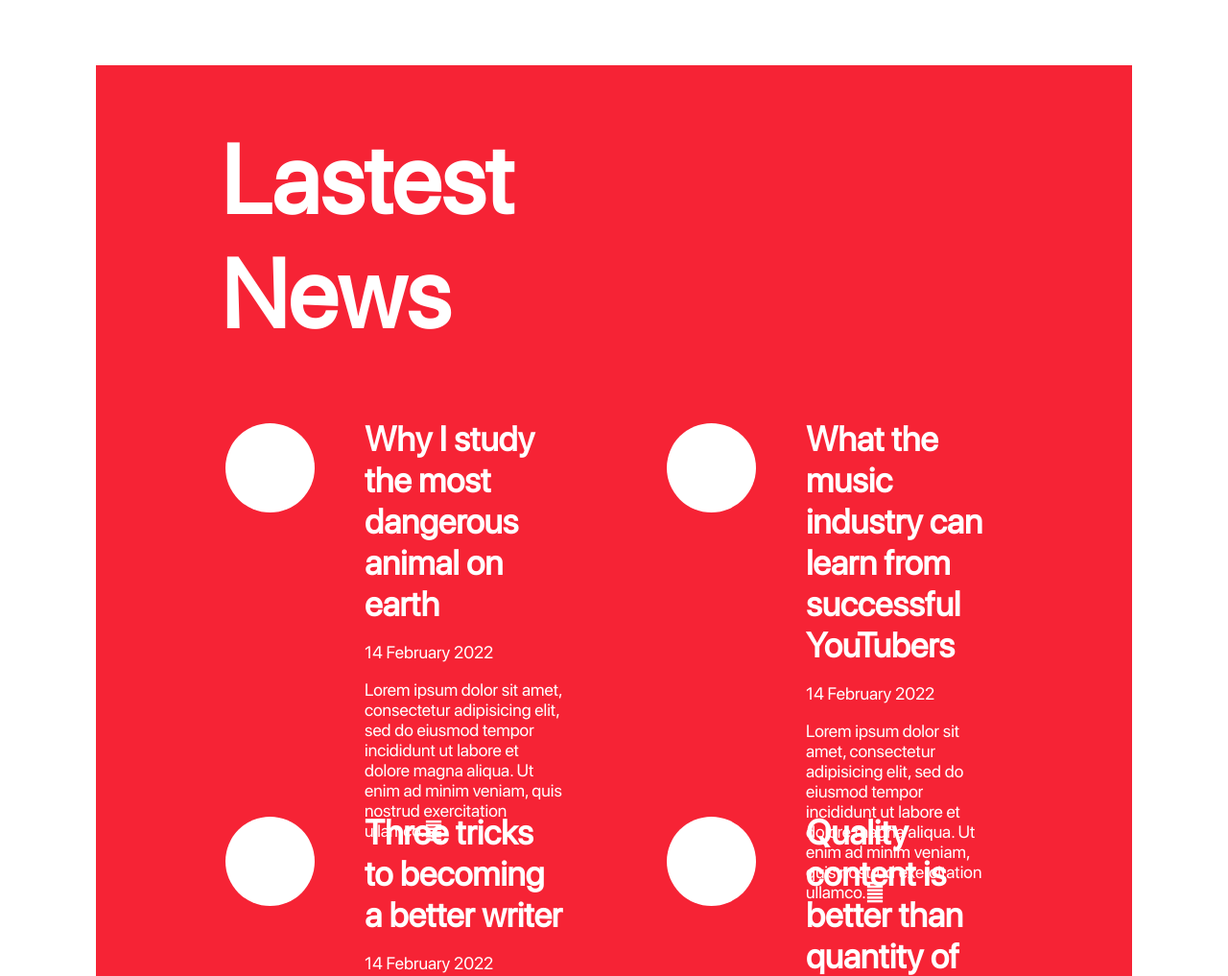
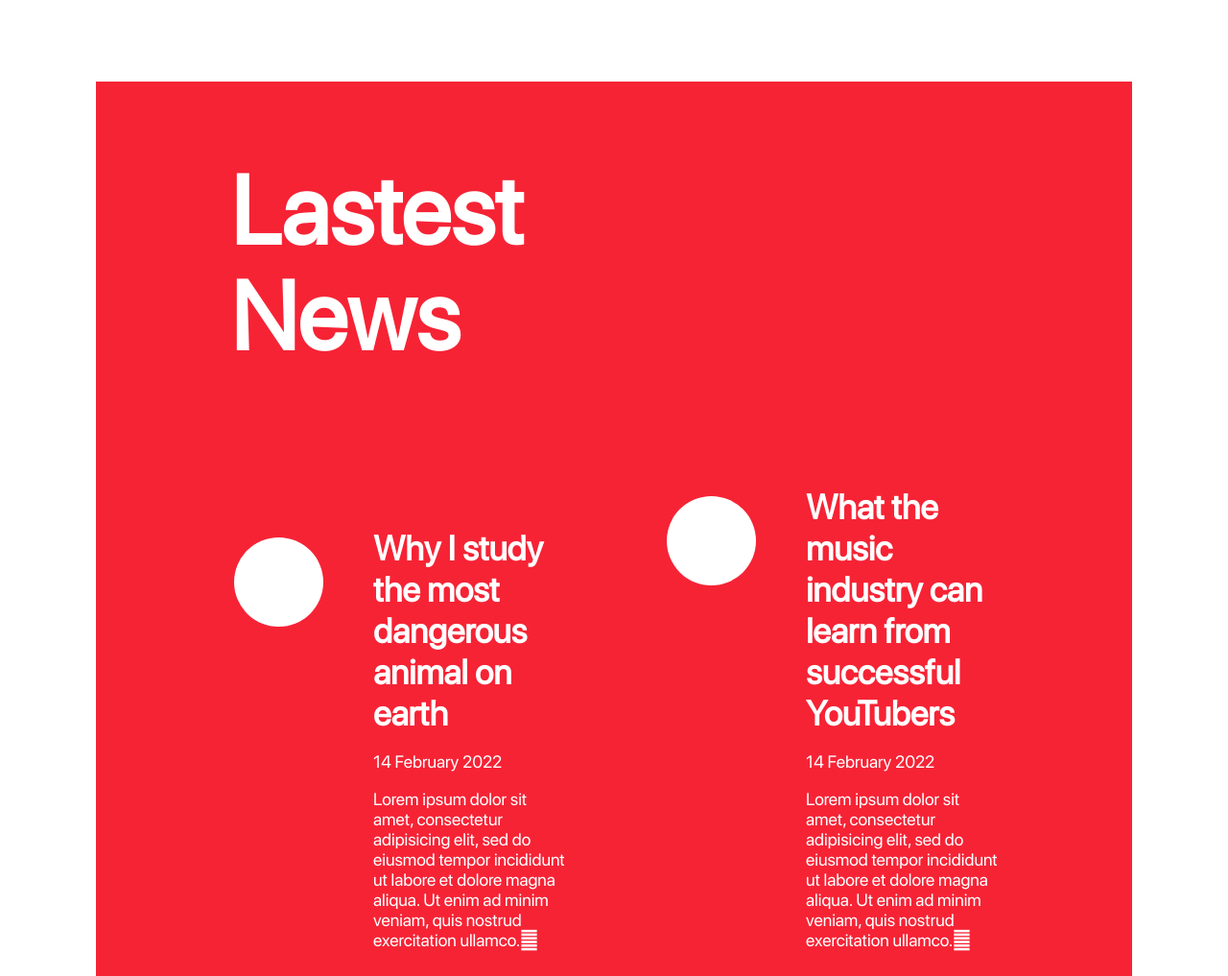
Before and after one commit to AlexanderBazukevich/MITV, a website: page index.html in a window 1280 px wide. Shown: the part 4560-5577 px from the top of the page at 96% size. Drawn offline with nearby package versions, Linux system fonts and the light colour scheme; files that its build step writes are made by us from their sources.

Commit message:
changed: news layout

```diff
--- a/src/components/channels/channels.component.less
+++ b/src/components/channels/channels.component.less
@@ -5,7 +5,7 @@
     margin: 95px auto 100px;
 
     &__button {
-        margin: 50px auto 0;
-        padding: 20px 75px;
+        margin: 57px auto 0;
+        padding: 25px 90px;
     }
 }
--- a/src/components/news/news.component.less
+++ b/src/components/news/news.component.less
@@ -1,34 +1,18 @@
 .news {
     height: 1348px;
-    width: calc(100% - 200px);
-    margin: 0 auto;
+    margin: 0 100px;
     background-color: #f62335;
 
     &__title {
         display: inline-block;
         max-width: 25%;
-        margin: 60px 0px 20px 130px;
+        margin: 80px 0px 72px 140px;
         color:#ffffff;
         font-size: 100px;
+        line-height: 1.1em;
     }
 
-    // &__overflow {
-    //     position: absolute;
-    //     top: 0;
-    //     right: 0;
-    //     height: 100%;
-    //     width: 100%;
-    //     background-image: url(../assets/interface/web_2.png);
-    //     background-repeat: no-repeat;
-    //     background-position: right top;
-    //     opacity: .4;
-    // }
-
     &__wrapper {
-        position: absolute;
-        left: 0px;
-        display: flex;
-        flex-wrap: wrap;
-        width: 100%;
+        font-size: 0;
     }
 }
--- a/src/components/topic/topic.component.less
+++ b/src/components/topic/topic.component.less
@@ -1,14 +1,19 @@
 .topic {
+    display: inline-block;
     height: 410px;
-    width: calc(100% / 2);
-    box-sizing: border-box;;
+    width: 50%;
+    font-size: 1rem;
 
-    &:nth-child(n+2) {
-        padding: 0 250px 0 200px;
+    &:nth-child(2n + 1) {
+        width: calc(50% - 340px);
+        margin-left: -100px;
+        padding: 0 51px 0 389px;
     }
 
-    &:nth-child(2n-1) {
-        padding: 0 50px 0 380px;
+    &:nth-child(2n + 2) {
+        width: calc(50% - 340px);
+        margin-right: -100px;
+        padding: 0 240px 0 200px;
     }
 
     &__title,
@@ -25,7 +30,7 @@
         &:before {
             position: absolute;
             right: calc(100% + 52px);
-            top: 5px;
+            top: 10px;
             display: block;
             content: "";
             height: 93px;
```
